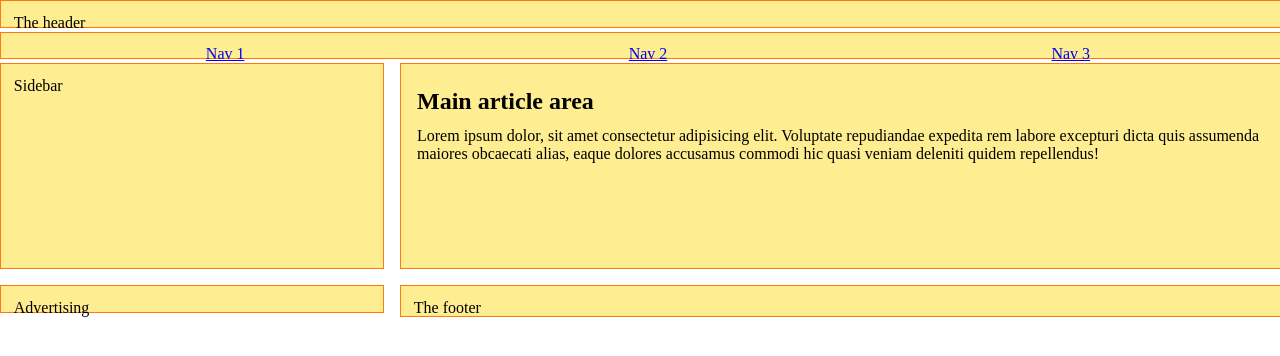
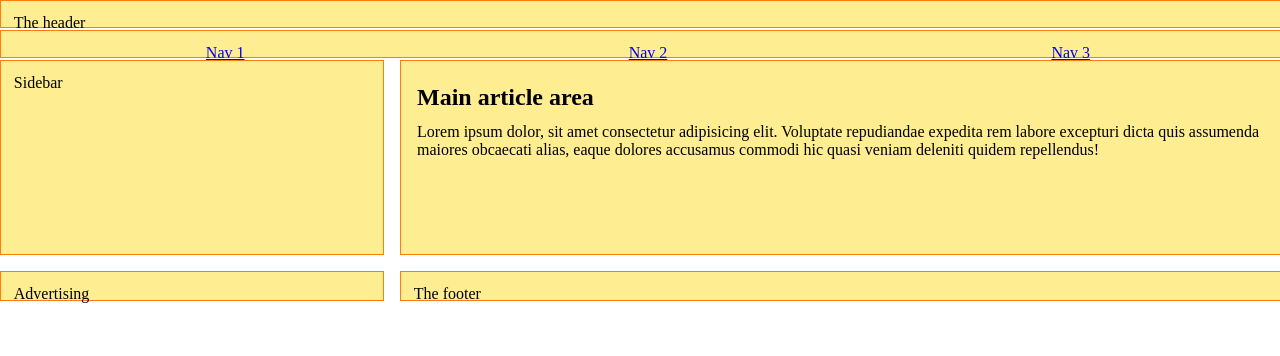
Before and after one commit to Wozniak3b/TSI, a PHP site: page / in a window 1280 px wide. Shown: the top 356 px of the page. Run offline with PHP 8.4, Linux system fonts and the light colour scheme.

Commit message:
End of first media

```diff
--- a/RWDpodstawy/style/style.css
+++ b/RWDpodstawy/style/style.css
@@ -80,4 +80,9 @@
     main {
         grid-area: 3/2/4/3;
     }
+
+    section {
+        /* grid-area: 4/1/-1/2; */
+        margin-bottom: 0;
+    }
 }
```
